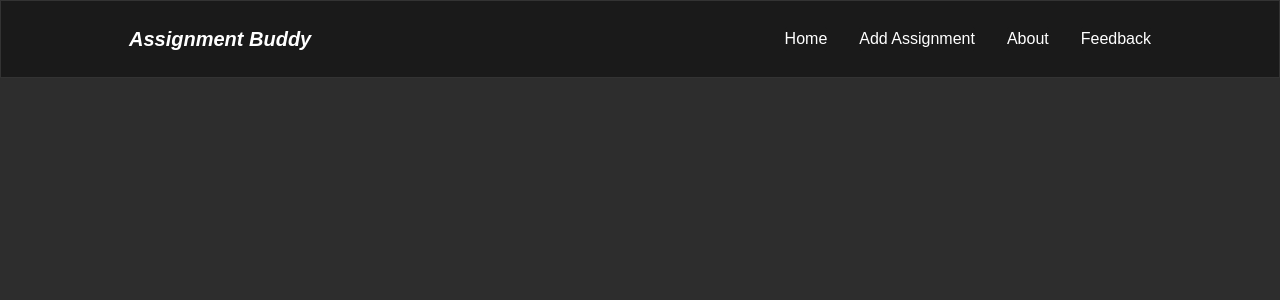
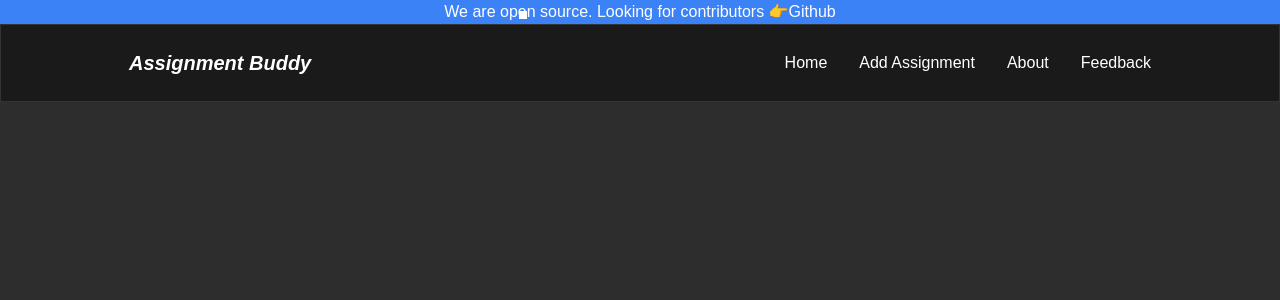
Before and after one commit to potato-lulw/assignment-buddy, a React (Create React App) app in the folder frontend/: page /about in a window 1280 px wide. Shown: the top 300 px of the page. Built offline with nearby package versions, Linux system fonts and the light colour scheme.

Commit message:
🌎Added open source notification at the top of the page

```diff
--- a/frontend/src/App.js
+++ b/frontend/src/App.js
@@ -5,6 +5,7 @@ import AddAssignment from './components/add-assignment';
 import { UserContext} from './context/userContextProvider';
 import { useContext } from 'react';
 import AddUser from './components/add-user';
+import OpenSource from './components/open-source';
 
 function App() {
 
@@ -14,7 +15,8 @@ function App() {
 
 
 
-      <div className="App bg-secondary h-auto min-h-[100vh] min-w-[100vw] text-primary w-full ">
+      <div className="App bg-secondary h-auto min-h-[100vh]  text-primary w-full max-w[100vw]">
+        <OpenSource/>
         <BrowserRouter>
           <Navbar />
 
--- /dev/null
+++ b/frontend/src/components/open-source.js
@@ -0,0 +1,15 @@
+import React from 'react'
+
+const OpenSource = () => {
+    return (
+        <div className='max-w-[100vw] w-full bg-blue-500 text-center'>
+            <div className='bg-blue-500  text-center inline  relative'>
+                We are open source. Looking for contributors 👉<a href="https://github.com/potato-lulw/assignment-buddy">Github</a>
+                <div className='absolute top-2 left-[0%] bg-white w-2 h-2 blob '></div>
+            </div>
+
+        </div>
+    )
+}
+
+export default OpenSource
--- a/frontend/src/index.css
+++ b/frontend/src/index.css
@@ -52,6 +52,7 @@
   .max-container {
     @apply mx-auto max-w-[1920px];
   }
+
 }
 
 .hide-scrollbar::-webkit-scrollbar {
@@ -64,3 +65,19 @@ select {
   /* for Safari, Chrome, Opera */
   -webkit-appearance: none;
 }
+
+
+
+.blob {
+  animation: moveBlob 2s infinite;
+  z-index: 10;
+}
+
+@keyframes moveBlob {
+  0%, 100% {
+      left: -5%;
+  }
+  50% {
+      left: 105%;
+  }
+}
```
